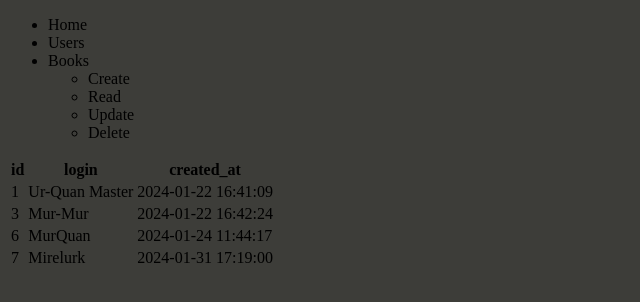
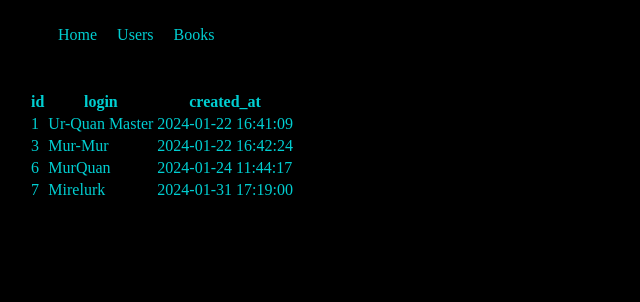
Before and after one commit to NickRyabinin/jquery-frontend, a plain HTML site: page src/index.html in a window 1280 px wide. Shown: the whole page, without its empty margins (0-640 px from the left). Drawn offline with Linux system fonts and the light colour scheme.

Commit message:
Modify style.css - add some styles for  navigation menu

```diff
--- a/src/styles/style.css
+++ b/src/styles/style.css
@@ -15,8 +15,16 @@
   src: url("../assets/fonts/Open_Sans/OpenSans-Bold.ttf");
 }
 
+body {
+  color: darkturquoise;
+}
+
+main {
+  padding: 20px;
+}
+
 .bg-dark {
-  background-color: rgb(61, 61, 57);
+  background-color: black;
   width: 100%;
   height: 100%;
 }
@@ -25,3 +33,19 @@ a {
   text-decoration: none;
   color: black;
 }
+
+.menu {
+  display: flex;
+  list-style: none;
+}
+
+.submenu {
+  display: none;
+  position: absolute;
+  list-style: none;
+  background: black;
+}
+
+li {
+  padding: 10px;
+}
```
